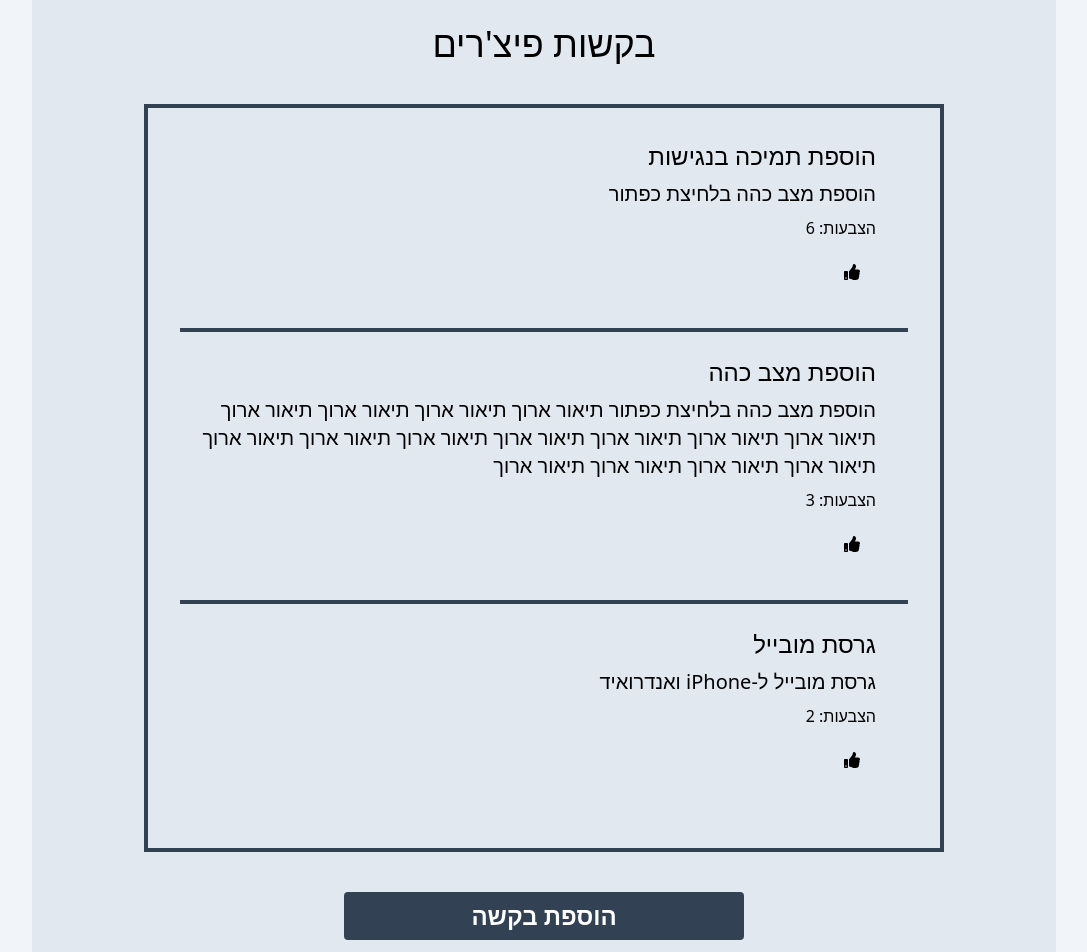
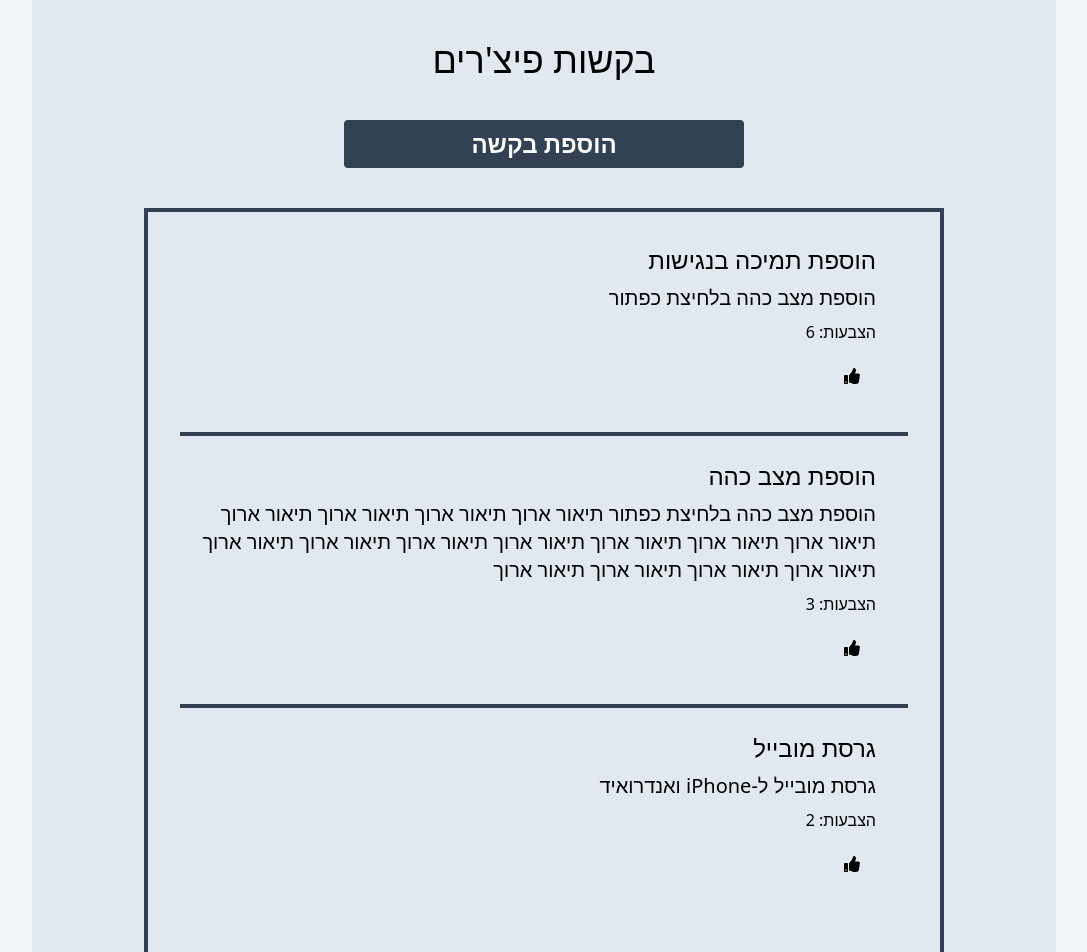
Before and after one commit to RonnenPodolsky/wishlist_page, a Next.js app: page / in a window 1280 px wide. Shown: the top 952 px of the page, without its empty margins (96-1183 px from the left). Built offline with nearby package versions, Linux system fonts and the light colour scheme.

Commit message:
Refactor FeaturesList component to move the "Add Feature" button above the feature list and add a dark mode option

```diff
--- a/src/components/FeaturesList.jsx
+++ b/src/components/FeaturesList.jsx
@@ -74,28 +74,15 @@ const FeaturesList = ({ title }) => {
 
   return (
     <div className='flex flex-col items-center gap-10 '>
-      <h1 className='mt-6 text-4xl '>{title}</h1>
-      <ul className=' border-slate-700 p-8  border-4 flex flex-col gap-6 min-w-[350px] max-w-[800px] 	'>
-        {features?.map((feature) => (
-          <Card
-            key={feature.id}
-            feature={feature}
-            userId={userId}
-            voteForFeature={voteForFeature}
-          />
-        ))}
-      </ul>
+      <h1 className='mt-10 text-4xl '>{title}</h1>
       <button
-        className={`w-1/2 px-4 py-2 ${
-          !showForm ? 'mb-16' : ''
-        } text-2xl font-bold text-white rounded bg-slate-700 hover:bg-slate-500`}
+        className={`w-1/2 px-4 py-2 text-2xl font-bold text-white rounded bg-slate-700 hover:bg-slate-500`}
         onClick={() => {
           setShowForm((prev) => !prev);
         }}
       >
         {'הוספת בקשה'}
       </button>
-
       {showForm && (
         <AddFeatureForm
           addNewFeature={addNewFeature}
@@ -106,6 +93,16 @@ const FeaturesList = ({ title }) => {
           error={error}
         />
       )}
+      <ul className=' border-slate-700 p-8 mb-8 border-4 flex flex-col gap-6 min-w-[350px] max-w-[800px] 	'>
+        {features?.map((feature) => (
+          <Card
+            key={feature.id}
+            feature={feature}
+            userId={userId}
+            voteForFeature={voteForFeature}
+          />
+        ))}
+      </ul>
     </div>
   );
 };
--- a/src/pages/index.js
+++ b/src/pages/index.js
@@ -13,7 +13,7 @@ export default function Home() {
         <meta name="viewport" content="width=device-width, initial-scale=1" />
         <link rel="icon" href="/favicon.ico" />
       </Head>
-      <main className='min-h-screen  bg-slate-200  flex flex-col  items-center max-w-screen-lg mx-auto'>
+      <main className='flex flex-col items-center max-w-screen-lg min-h-screen mx-auto bg-slate-200'>
         <FeaturesList title="בקשות פיצ'רים" />
       </main >
     </>
--- a/src/styles/globals.css
+++ b/src/styles/globals.css
@@ -16,7 +16,7 @@ body {
 
 body {
   background: #f1f5f9;
-  overflow: scroll;
+  /* overflow: scroll; */
 }
 
 a {
```
Also changed, not shown: src/data/features.json (+3 -17 lines).
